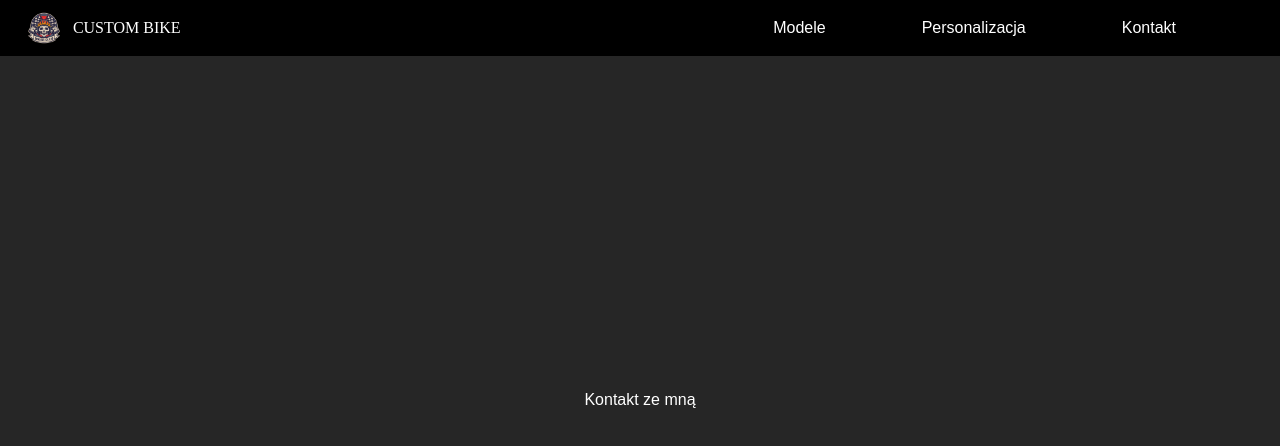
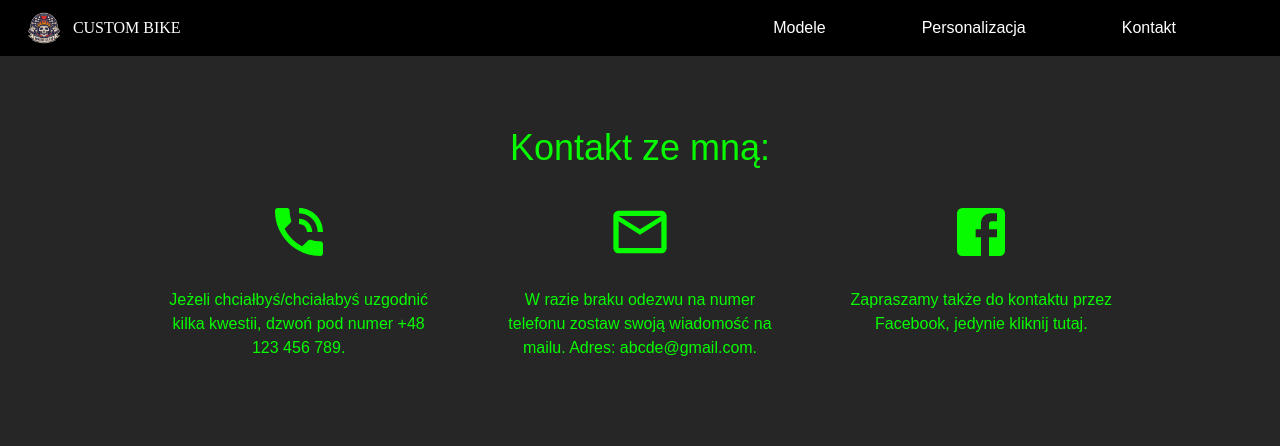
Before and after one commit to OskarKuchta/CustomBike, a React (Vite) app: page /kontakt in a window 1280 px wide. Shown: the top 446 px of the page. Built offline with nearby package versions, Linux system fonts and the light colour scheme; a web font is replaced by a local one.

Commit message:
Create contact section

```diff
--- a/src/Pages/Contact.tsx
+++ b/src/Pages/Contact.tsx
@@ -1,9 +1,85 @@
 import { FC } from "react";
-
+import { Link } from "react-router-dom";
+import PhoneInTalkIcon from "@mui/icons-material/PhoneInTalk";
+import MailOutlineIcon from "@mui/icons-material/MailOutline";
+import FacebookIcon from "@mui/icons-material/Facebook";
 const Contact: FC = () => {
+  const emailAddress: string = "abcde@gmail.com";
+  const subject: string = "Pytania odnośnie produktów";
   return (
-    <section className="contact-page flex justify-center items-center bg-neutral-800 text-white">
-      Kontakt ze mną
+    <section className="contact-page flex flex-col pt-32 items-center bg-neutral-800 text-limon h-screen">
+      <h2 className="text-4xl ">Kontakt ze mną:</h2>
+      <aside className="contact-options flex flex-col md:flex-row w-4/5">
+        <div className="contact-phone mt-8 flex flex-col items-center w-full text-center">
+          <Link
+            to="tel:+48123456789"
+            className="hover:text-white focus:outline-none focus:text-white transition-all duration-500"
+          >
+            <PhoneInTalkIcon
+              style={{
+                fontSize: "4rem",
+              }}
+            />
+          </Link>
+          <h4 className="md:px-8 mt-6">
+            Jeżeli chciałbyś/chciałabyś uzgodnić kilka kwestii, dzwoń pod numer{" "}
+            {""}
+            <Link
+              to="tel:+48123456789"
+              className="hover:text-white focus:outline-none focus:text-white transition-all duration-500"
+            >
+              +48 123 456 789
+            </Link>
+            .
+          </h4>
+        </div>
+        <div className="contact-mail mt-8 flex flex-col items-center w-full text-center">
+          <Link
+            className="hover:text-white focus:outline-none focus:text-white transition-all duration-500"
+            to={`mailto:${emailAddress}?subject=${encodeURIComponent(subject)}`}
+          >
+            <MailOutlineIcon
+              style={{
+                fontSize: "4rem",
+              }}
+            />
+          </Link>
+          <h4 className="md:px-8 mt-6">
+            W razie braku odezwu na numer telefonu zostaw swoją wiadomość na
+            mailu. Adres:{" "}
+            <Link
+              className="hover:text-white focus:outline-none focus:text-white transition-all duration-500"
+              to={`mailto:${emailAddress}?subject=${encodeURIComponent(
+                subject
+              )}`}
+            >
+              {emailAddress}
+            </Link>.
+          </h4>
+        </div>
+        <div className="contact-facebook mt-8 flex flex-col items-center w-full text-center">
+          <Link
+            to="https://www.facebook.com"
+            target="blank"
+            className="hover:text-white focus:outline-none focus:text-white transition-all duration-500"
+          >
+            <FacebookIcon
+              style={{
+                fontSize: "4rem",
+              }}
+            />
+          </Link>
+          <h4 className="md:px-8 mt-6">
+            Zapraszamy także do kontaktu przez Facebook, jedynie{" "}
+            <Link
+              to="https://www.facebook.com/oskar.kuchta.39/"
+              className="hover:text-white focus:outline-none focus:text-white transition-all duration-500"
+            >
+              kliknij tutaj
+            </Link>.
+          </h4>
+        </div>
+      </aside>
     </section>
   );
 };
--- a/src/assets/CSS/Contact.css
+++ /dev/null
@@ -1,3 +0,0 @@
-.contact-page {
-  height: 100vh;
-}
--- a/src/components/Home.tsx
+++ b/src/components/Home.tsx
@@ -4,9 +4,9 @@ const Home: FC = () => {
   return (
     <section
       id="home"
-      className="home-container bg-no-repeat bg-cover filter brightness-90 z-[-1] flex flex-col items-center text-center"
+      className="home-container bg-no-repeat bg-cover filter brightness-90 z-[-1] flex flex-col items-center justify-center text-center px-12 md:px-24 text-white"
     >
-      <h1 className="mt-32 text-4xl">
+      <h1 className="mb-10 text-4xl">
         Witaj w miejscu, gdzie twoje marzenia rowerowe stają się
         rzeczywistością!
       </h1>
--- a/src/components/MenSection.tsx
+++ b/src/components/MenSection.tsx
@@ -1,15 +1,18 @@
 import { FC } from "react";
+import { Link } from "react-router-dom";
 
 const MenSection: FC = () => {
   return (
+    <Link to="/meskie">
       <section
         id="men"
         className="men-container relative z-[-1] flex items-center justify-center"
       >
-      <h2 className=" absolute bottom-16 md:bottom-4 text-white text-4xl lg:text-7xl tracking-wide">
+        <h2 className=" absolute bottom-16 md:bottom-4 text-green-500 text-4xl lg:text-7xl tracking-wide">
           Mężczyźni
         </h2>
       </section>
+    </Link>
   );
 };
 
--- a/src/components/Navbar/MobileNavbar.tsx
+++ b/src/components/Navbar/MobileNavbar.tsx
@@ -87,9 +87,9 @@ const MobileNavbar: FC = () => {
       <nav className="flex justify-between items-center py-2 px-6 bg-black text-white">
         <div className="flex items-center gap-[1ch]">
           <img className="navbar-logo w-12 h-12" src={logo} alt="logo" />
-          <button className="text-sm font-semibold tracking-widest font-logoFont">
+          <p className="text-sm font-semibold tracking-widest font-logoFont">
             CUSTOM BIKE
-          </button>
+          </p>
         </div>
         <div className="lg:hidden text-md text-white" onClick={toggleMenu}>
           Menu
@@ -108,12 +108,9 @@ const MobileNavbar: FC = () => {
               <div className="flex justify-between items-center">
                 <div className="flex items-center">
                   <img className="navbar-logo w-8 h-8" src={logo} alt="logo" />
-                  <button
-                    onClick={() => window.scrollTo(0, 0)}
-                    className="text-xl font-semibold tracking-widest text-white px-2 font-logoFont"
-                  >
+                  <p className="text-xl font-semibold tracking-widest text-white px-2 font-logoFont">
                     Custom Bike
-                  </button>
+                  </p>
                 </div>
                 <p
                   className="cursor-pointer text-md text-white"
--- a/src/components/Navbar/Navbar.tsx
+++ b/src/components/Navbar/Navbar.tsx
@@ -28,7 +28,7 @@ const Navbar: FC = () => {
   };
 
   return (
-    <header className="w-full fixed top-0">
+    <header className="w-full absolute top-0">
       <nav className="flex justify-between items-center px-6 bg-black text-white">
         <div className="flex items-center gap-[1ch]">
           <img className="navbar-logo w-10 h-10" src={logo} alt="logo" />
--- a/src/components/WomenSection.tsx
+++ b/src/components/WomenSection.tsx
@@ -1,14 +1,17 @@
 import { FC } from "react";
+import { Link } from "react-router-dom";
 const WomenSection: FC = () => {
   return (
+    <Link to="/kobiety">
       <section
         id="women"
         className="lady-container relative  z-[-1] flex items-center justify-center"
       >
-      <h2 className="absolute bottom-16 md:bottom-4 text-white text-4xl lg:text-7xl tracking-wide">
+        <h2 className="absolute bottom-12 md:bottom-4 text-orange-200 text-4xl lg:text-7xl tracking-wide">
           Kobiety
         </h2>
       </section>
+    </Link>
   );
 };
 
--- a/src/index.css
+++ b/src/index.css
@@ -1,7 +1,6 @@
 @import url("https://fonts.googleapis.com/css2?family=Fuggles&display=swap");
 @import url("./assets/CSS/Home.css");
 @import url("./assets/CSS/personalize.css");
-@import url("./assets/CSS/Contact.css");
 @tailwind base;
 @tailwind components;
 @tailwind utilities;
--- a/tailwind.config.js
+++ b/tailwind.config.js
@@ -8,7 +8,10 @@ export default {
     extend: {
       fontFamily: {
         logoFont: ['Fuggles']
-      }
+      },
+      colors: {
+        limon: "#08FB00"
+      },
     },
   },
   plugins: [],
```
Lines whose indentation alone changed are shown as unchanged.
